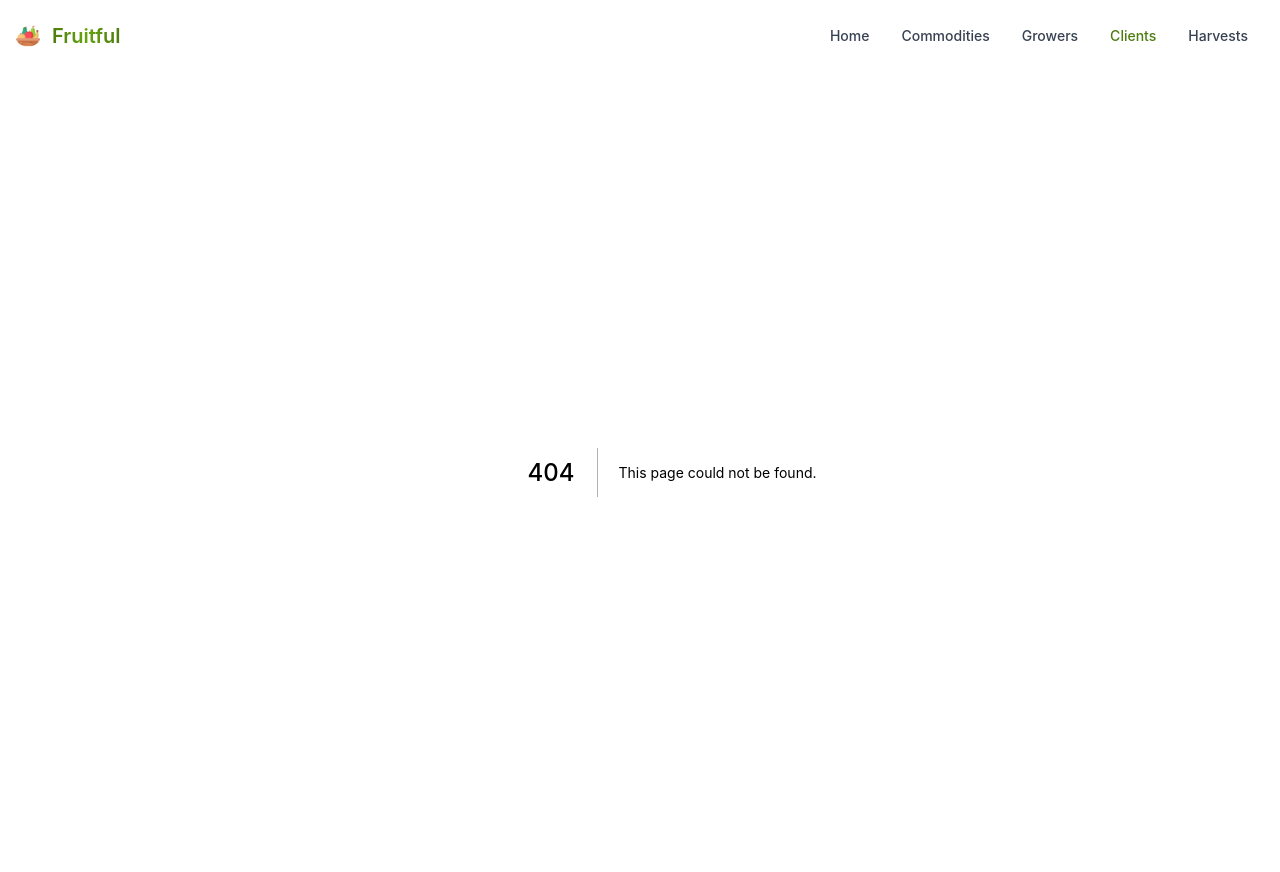
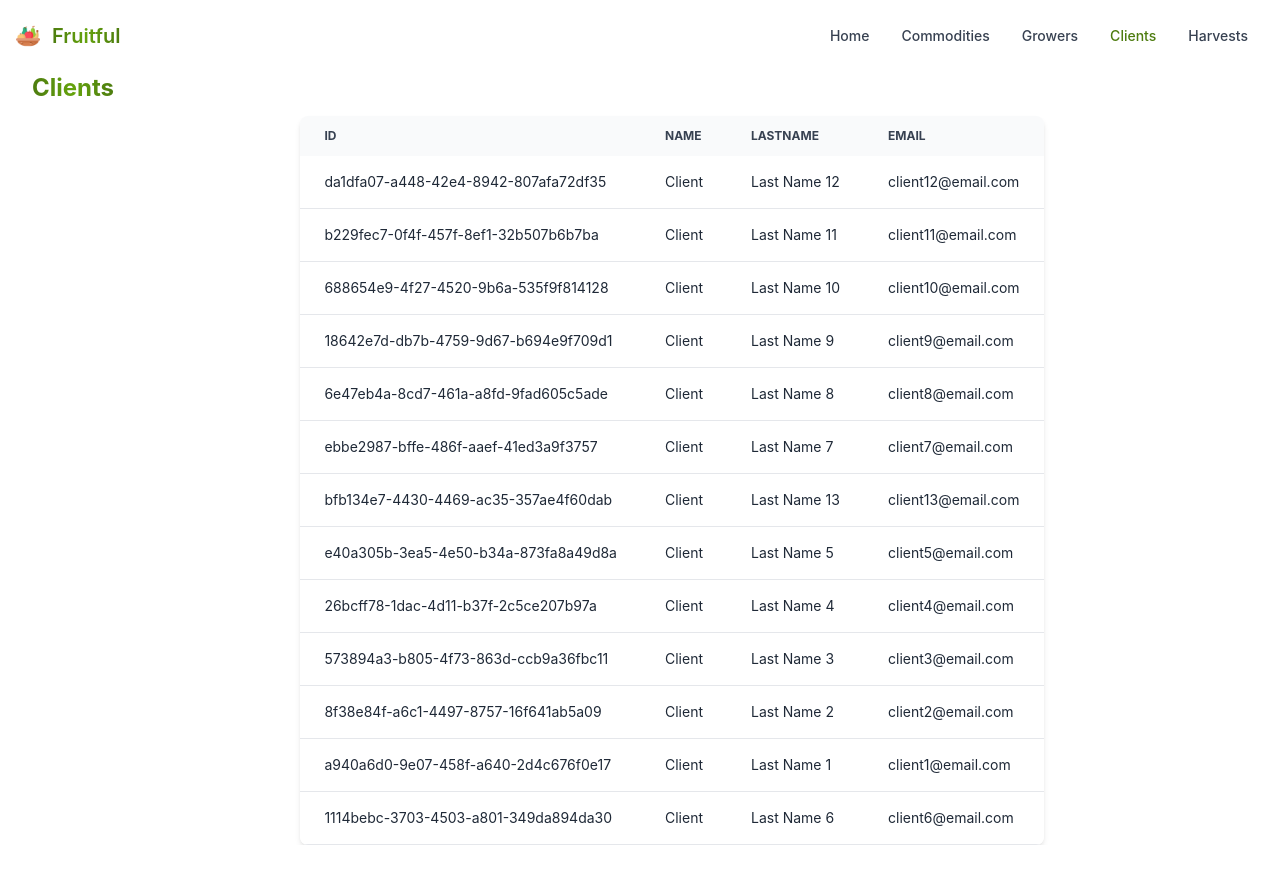
Before and after one commit to cmarinkovic/fruitful, a Next.js app: page /clients in a window 1280 px wide. Before the commit this address had no page. Shown: the top 872 px of the page. After the commit the page ends 845 px from the top, so only its background shows below. Built offline with nearby package versions, Linux system fonts and the light colour scheme.

Commit message:
Added main pages

```diff
--- /dev/null
+++ b/pages/clients.tsx
@@ -0,0 +1,56 @@
+import { useContext, useEffect } from "react";
+import type { NextPage } from "next";
+import Head from "next/head";
+
+import { ExampleContext } from "../contexts/ExampleContext";
+
+import DataTable from "../components/DataTable";
+import Title from "../components/Title";
+import Spinner from "../components/Spinner";
+import Alert from "../components/Alert";
+
+import useAxios from "../hooks/useAxios";
+import * as example from "../utils/exampleData";
+
+import { Clients } from "../interfaces/Clients";
+
+const Clients: NextPage = () => {
+  const { data, errorMessage, isLoading, makeRequest } = useAxios<Clients>(
+    "/clients",
+    "get"
+  );
+
+  const [exampleState] = useContext(ExampleContext);
+
+  useEffect(() => {
+    if (exampleState.isExample) return;
+    makeRequest();
+  }, [exampleState.isExample]);
+
+  return (
+    <div className="container">
+      <Head>
+        <title>Fruitful - Clients</title>
+      </Head>
+
+      <Title>Clients</Title>
+
+      {!exampleState.isExample && errorMessage && (
+        <Alert alertType="error" message={errorMessage} />
+      )}
+
+      {isLoading ? (
+        <Spinner />
+      ) : (
+        <>
+          {data && !exampleState.isExample && <DataTable data={data.clients} />}
+          {example.clientsData && exampleState.isExample && (
+            <DataTable data={example.clientsData.clients} />
+          )}
+        </>
+      )}
+    </div>
+  );
+};
+
+export default Clients;
--- /dev/null
+++ b/pages/commodities.tsx
@@ -0,0 +1,58 @@
+import { useContext, useEffect } from "react";
+import Head from "next/head";
+import type { NextPage } from "next";
+
+import DataTable from "../components/DataTable";
+import Title from "../components/Title";
+import Spinner from "../components/Spinner";
+import Alert from "../components/Alert";
+
+import useAxios from "../hooks/useAxios";
+import * as example from "../utils/exampleData";
+
+import { Commodities } from "../interfaces/Commodities";
+import { ExampleContext } from "../contexts/ExampleContext";
+
+const Commodities: NextPage = () => {
+  const { data, errorMessage, isLoading, makeRequest } = useAxios<Commodities>(
+    "/commodities",
+    "get"
+  );
+
+  const [exampleState] = useContext(ExampleContext);
+
+  useEffect(() => {
+    if (exampleState.isExample) return;
+    exampleState.isExample;
+    makeRequest();
+  }, [exampleState.isExample]);
+
+  return (
+    <div className="container">
+      <Head>
+        <title>Fruitful - Commodities</title>
+      </Head>
+
+      <Title>Commodities</Title>
+
+      {!exampleState.isExample && errorMessage && (
+        <Alert alertType="error" message={errorMessage} />
+      )}
+
+      {isLoading ? (
+        <Spinner />
+      ) : (
+        <>
+          {data && !exampleState.isExample && (
+            <DataTable data={data.commodities} />
+          )}
+          {example.commoditiesData && exampleState.isExample && (
+            <DataTable data={example.commoditiesData.commodities} />
+          )}
+        </>
+      )}
+    </div>
+  );
+};
+
+export default Commodities;
--- /dev/null
+++ b/pages/growers.tsx
@@ -0,0 +1,56 @@
+import { useContext, useEffect } from "react";
+import type { NextPage } from "next";
+import Head from "next/head";
+
+import { ExampleContext } from "../contexts/ExampleContext";
+
+import DataTable from "../components/DataTable";
+import Title from "../components/Title";
+import Spinner from "../components/Spinner";
+import Alert from "../components/Alert";
+
+import useAxios from "../hooks/useAxios";
+import * as example from "../utils/exampleData";
+
+import { Growers } from "../interfaces/Growers";
+
+const Growers: NextPage = () => {
+  const { data, errorMessage, isLoading, makeRequest } = useAxios<Growers>(
+    "/growers",
+    "get"
+  );
+
+  const [exampleState] = useContext(ExampleContext);
+
+  useEffect(() => {
+    if (exampleState.isExample) return;
+    makeRequest();
+  }, [exampleState.isExample]);
+
+  return (
+    <div className="container">
+      <Head>
+        <title>Fruitful - Growers</title>
+      </Head>
+
+      <Title>Growers</Title>
+
+      {!exampleState.isExample && errorMessage && (
+        <Alert alertType="error" message={errorMessage} />
+      )}
+
+      {isLoading ? (
+        <Spinner />
+      ) : (
+        <>
+          {data && !exampleState.isExample && <DataTable data={data.growers} />}
+          {example.growersData && exampleState.isExample && (
+            <DataTable data={example.growersData.growers} />
+          )}
+        </>
+      )}
+    </div>
+  );
+};
+
+export default Growers;
--- /dev/null
+++ b/pages/harvests.tsx
@@ -0,0 +1,77 @@
+import { useContext, useEffect } from "react";
+import type { NextPage } from "next";
+
+import { ModalsContext } from "../contexts/ModalsContext";
+import { ExampleContext } from "../contexts/ExampleContext";
+
+import DataTable from "../components/DataTable";
+import Title from "../components/Title";
+import Spinner from "../components/Spinner";
+import Alert from "../components/Alert";
+import Button from "../components/Button";
+import AddModal from "../components/AddModal";
+import { HarvestForm } from "../components/HarvestForm";
+
+import useAxios from "../hooks/useAxios";
+import * as example from "../utils/exampleData";
+
+import { Harvests } from "../interfaces/Harvests";
+import Head from "next/head";
+
+const Harvests: NextPage = () => {
+  const { data, errorMessage, isLoading, makeRequest } = useAxios<Harvests>(
+    "/harvests",
+    "get"
+  );
+
+  const [modalsState, setModalsState] = useContext(ModalsContext);
+  const [exampleState] = useContext(ExampleContext);
+
+  useEffect(() => {
+    if (exampleState.isExample) return;
+    makeRequest();
+  }, [exampleState.isExample]);
+
+  const openModal = () => {
+    setModalsState(() => ({ ...modalsState, isHarvestsOpen: true }));
+  };
+
+  return (
+    <div className="container">
+      <Head>
+        <title>Fruitful - Harvests</title>
+      </Head>
+
+      <Title>Harvests</Title>
+
+      <div className="container">
+        <Button onClick={openModal}>Add</Button>
+
+        {exampleState.isExample && errorMessage && (
+          <Alert alertType="error" message={errorMessage} />
+        )}
+
+        {isLoading ? (
+          <Spinner />
+        ) : (
+          <>
+            {data && !exampleState.isExample && (
+              <DataTable data={data.harvests} />
+            )}
+            {example.harvestsData && exampleState.isExample && (
+              <DataTable data={example.harvestsData.harvests} />
+            )}
+          </>
+        )}
+      </div>
+
+      {modalsState.isHarvestsOpen && (
+        <AddModal title="Harvest">
+          <HarvestForm />
+        </AddModal>
+      )}
+    </div>
+  );
+};
+
+export default Harvests;
```
